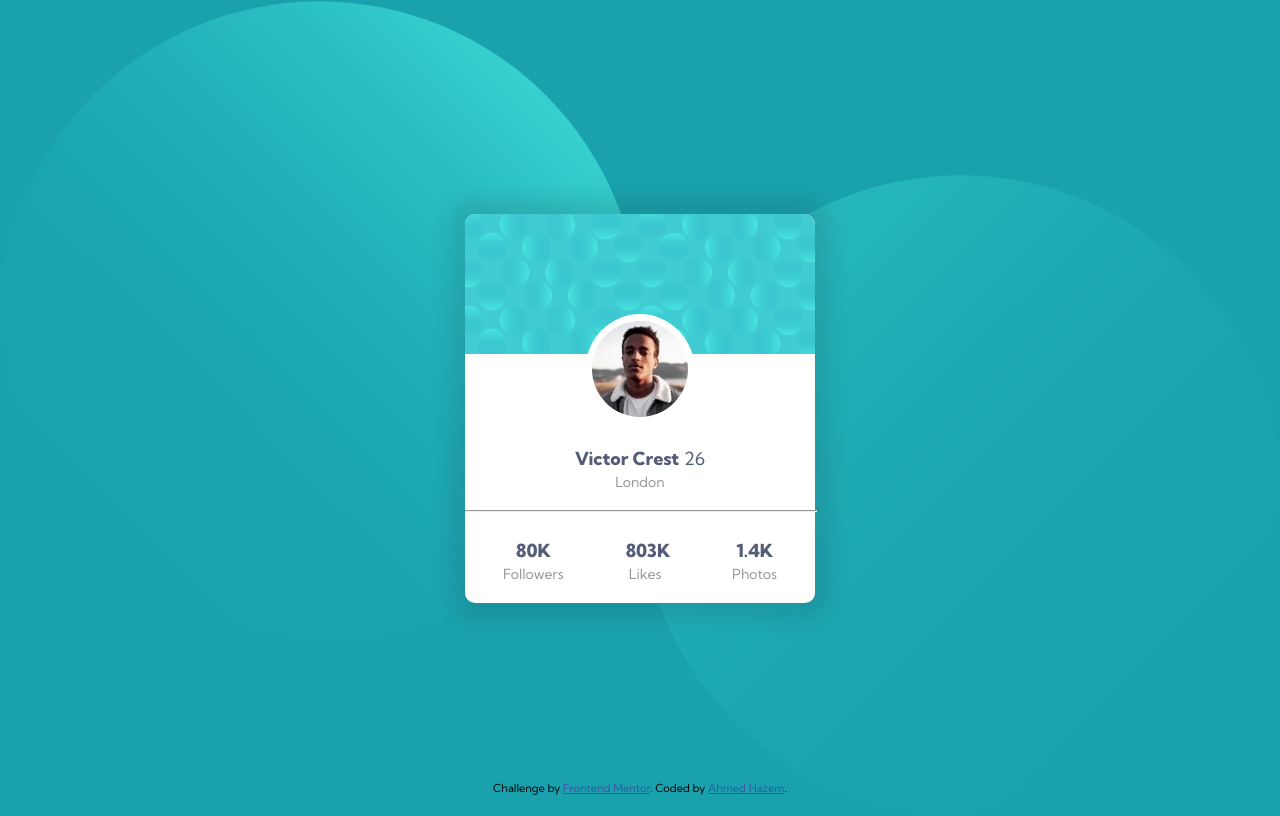
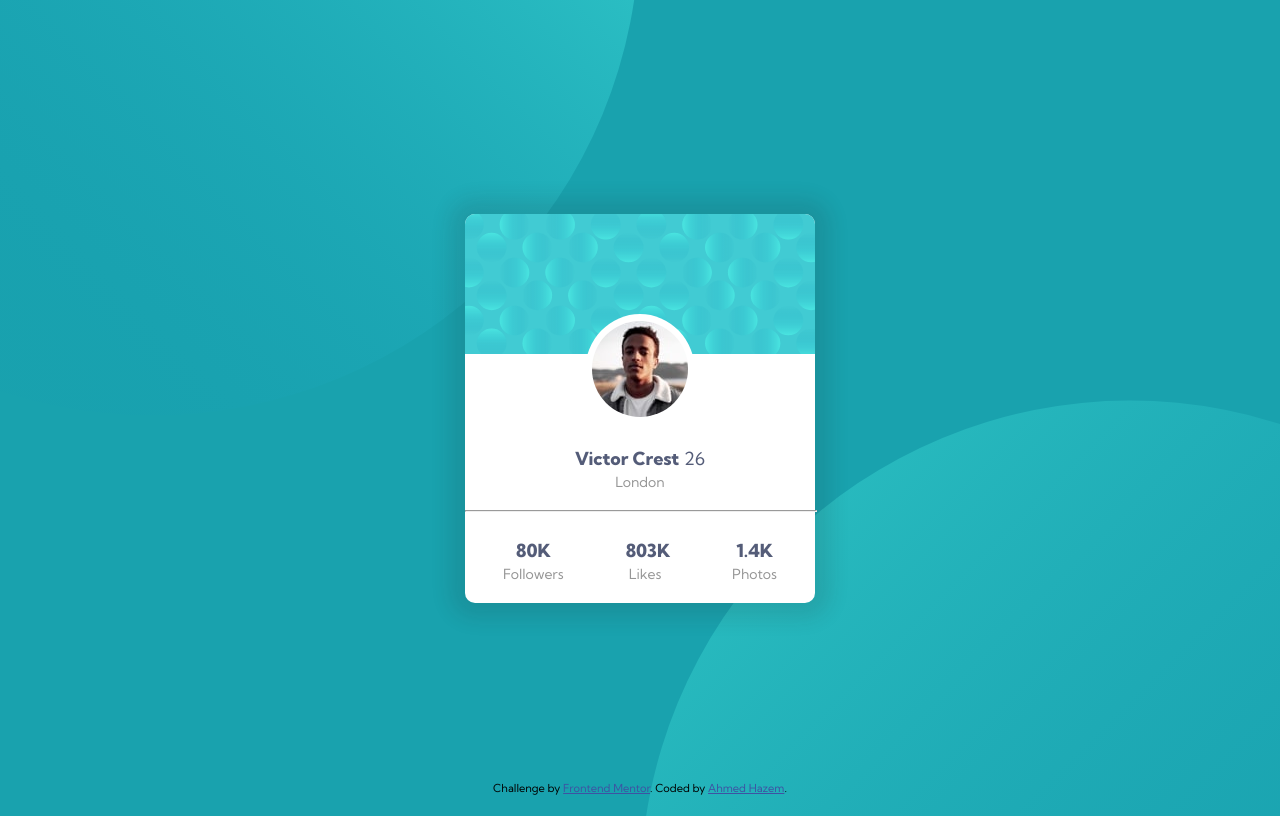
Before and after one commit to ahmed-hazem-1/profile-card-component-main, a plain HTML site: page index.html in a window 1280 px wide. Drawn offline with Linux system fonts and the light colour scheme.

Commit message:
Update style.css

```diff
--- a/style.css
+++ b/style.css
@@ -1,4 +1,3 @@
-
 body {
     min-height: 100vh;
     display: flex;
@@ -8,12 +7,11 @@ body {
     font-family: "Figtree", sans-serif;
     font-weight: bold;
     font-style: normal;
+    background-color: hsl(185, 75%, 39%);
     height: 100%;
-    background: url(./images/bg-pattern-bottom.svg), url(./images/bg-pattern-top.svg);
-    background-repeat: no-repeat;
-    background-color: hsl(185, 75%, 39%);
-    background-position: right bottom 1px, left top 1px;
-    background-size: 50%, 50%;
+    background-image: url('images/bg-pattern-top.svg'), url('images/bg-pattern-bottom.svg');
+    background-position: right 50vw bottom 50vh, left 50vw top 50vh;
+    background-repeat: no-repeat, no-repeat;
 }
 
 .main {
```
